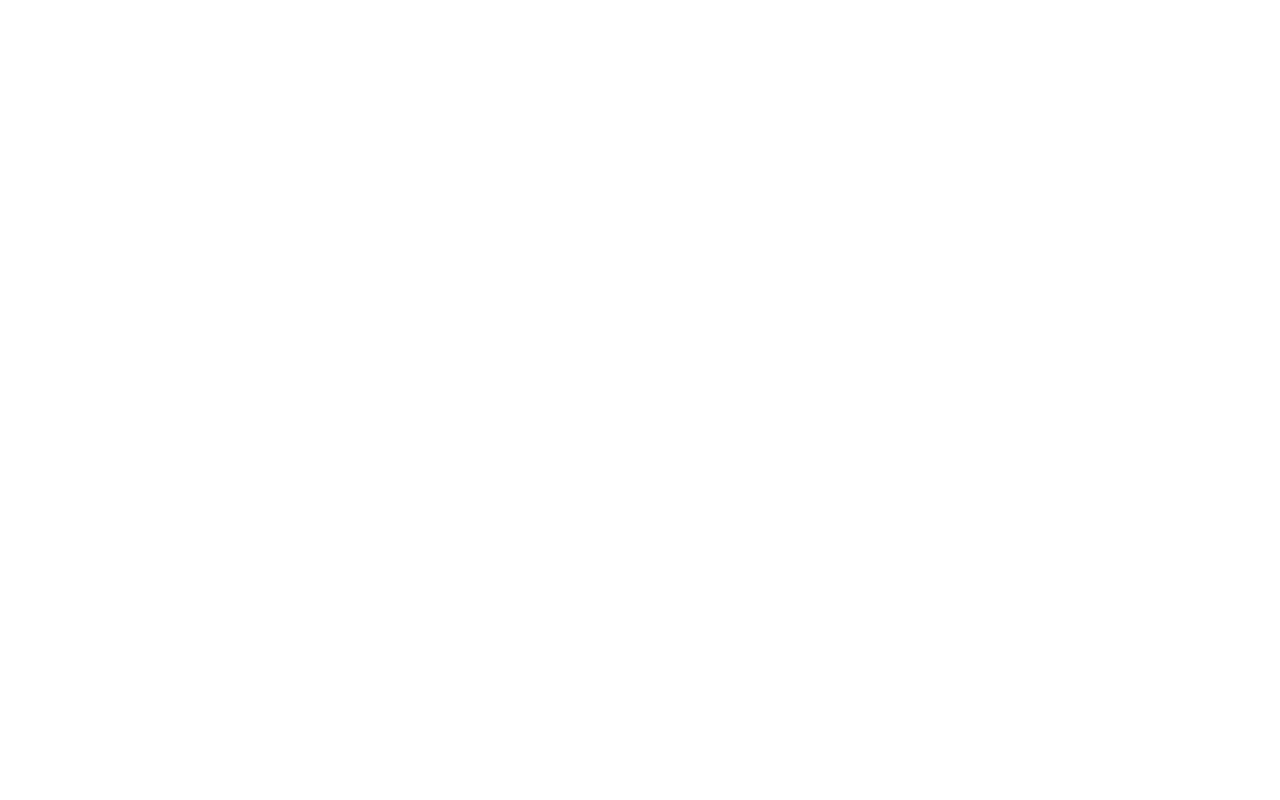
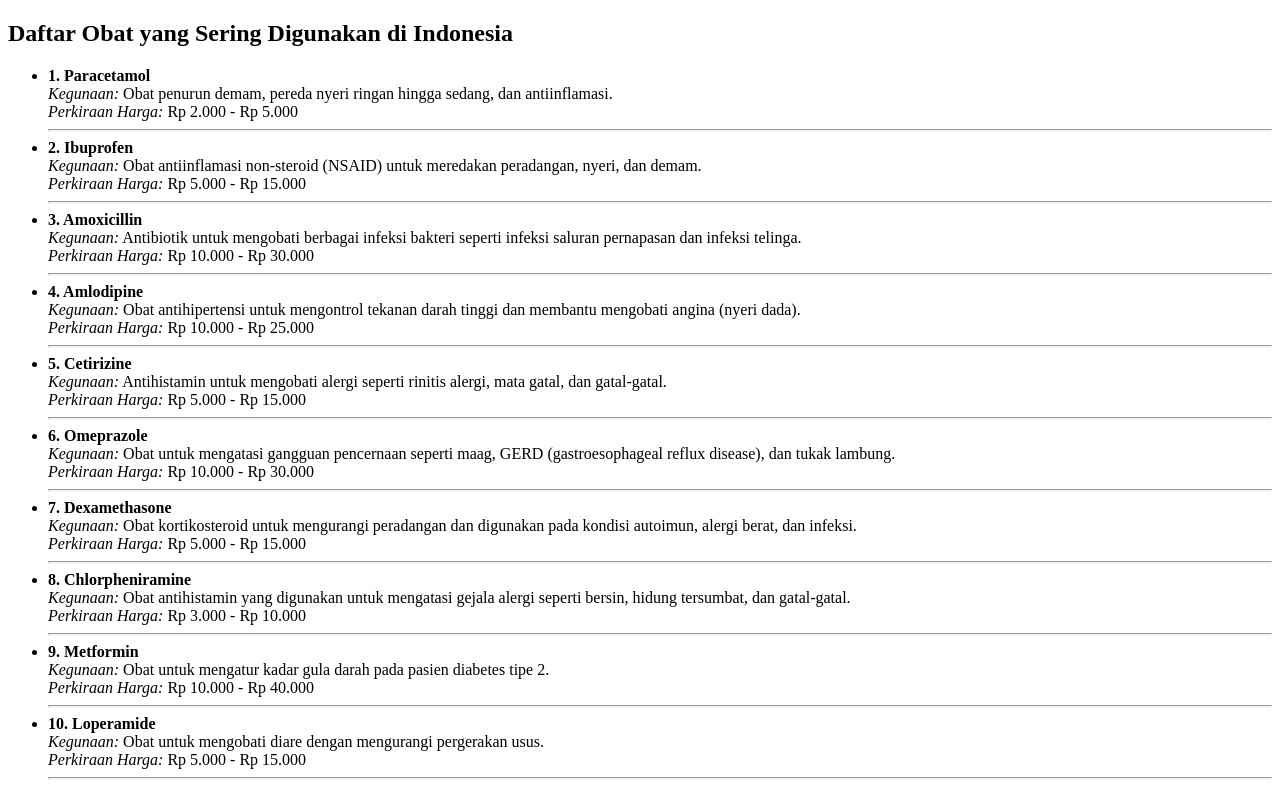
Before and after one commit to Falih2322/obat, a plain HTML site: page index.html in a window 1280 px wide. Drawn offline with Linux system fonts and the light colour scheme.

Commit message:
Add files via upload

```diff
--- a/index.html
+++ b/index.html
@@ -4,11 +4,19 @@
 <head>
     <meta charset="UTF-8">
     <meta name="viewport" content="width=device-width, initial-scale=1.0">
-    <title>JavaScript File</title>
+    <title>Daftar Obat</title>
 </head>
 
 <body>
+    <div id="obatListContainer">
+        <!-- Daftar obat akan ditampilkan di sini -->
+    </div>
+
     <script src="obat-obatan.js"></script>
+    <script>
+        // Panggil fungsi untuk menampilkan daftar obat saat halaman dimuat
+        tampilkanDaftarObat();
+    </script>
 </body>
 
 </html>
--- a/obat-obatan.js
+++ b/obat-obatan.js
@@ -13,12 +13,21 @@ const obatList = [
 ];
 
 // Menampilkan daftar obat beserta kegunaan dan harga
-console.log("Daftar Obat yang Sering Digunakan di Indonesia:");
-console.log("=".repeat(50));
+function tampilkanDaftarObat() {
+    let daftarObatHTML = "<h2>Daftar Obat yang Sering Digunakan di Indonesia</h2>";
+    daftarObatHTML += "<ul>";
 
-obatList.forEach((obat, index) => {
-    console.log(`${index + 1}. ${obat.obat}`);
-    console.log(`   Kegunaan: ${obat.kegunaan}`);
-    console.log(`   Perkiraan Harga: ${obat.harga}`);
-    console.log("=".repeat(50));
-});
+    obatList.forEach((obat, index) => {
+        daftarObatHTML += `
+            <li>
+                <strong>${index + 1}. ${obat.obat}</strong><br>
+                <em>Kegunaan:</em> ${obat.kegunaan}<br>
+                <em>Perkiraan Harga:</em> ${obat.harga}
+            </li>
+            <hr>
+        `;
+    });
+
+    daftarObatHTML += "</ul>";
+    document.getElementById("obatListContainer").innerHTML = daftarObatHTML;
+}
```
Also changed, not shown: 1 other file.
